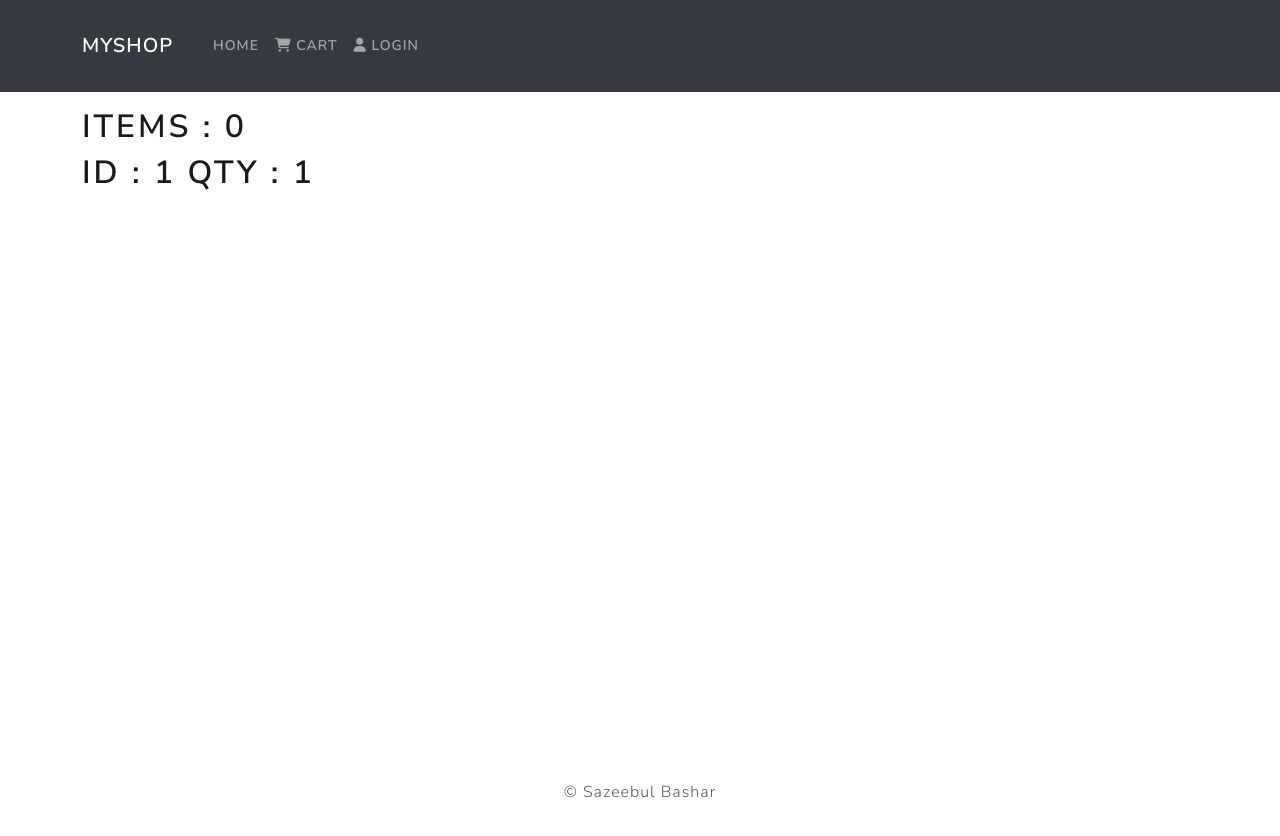
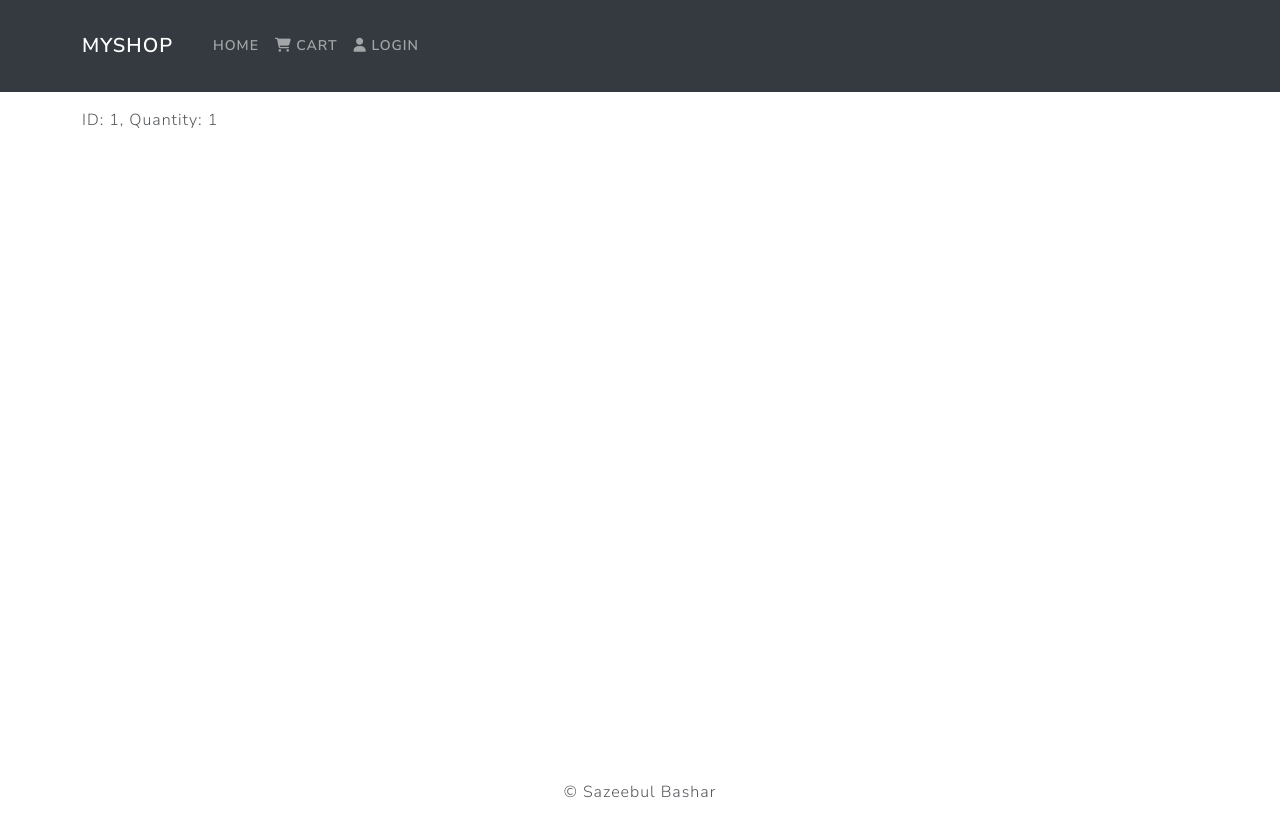
Before and after one commit to SazeebulBashar/E-Commerce, a React (Vite) app in the folder frontend/: page /cart/1/1 in a window 1280 px wide. Built offline with nearby package versions, Linux system fonts and the light colour scheme.

Commit message:
bug fixes

```diff
--- a/frontend/src/screens/CartScreen.jsx
+++ b/frontend/src/screens/CartScreen.jsx
@@ -7,8 +7,7 @@ function CartScreen() {
   const {id,qty} = useParams();
   return (
     <>
-      <h1>Items : {cart} </h1>
-      <h1>ID : {id} qty : {qty} </h1>
+      <div>ID: {id}, Quantity: {qty} </div>
     </>
   )
 }
```
